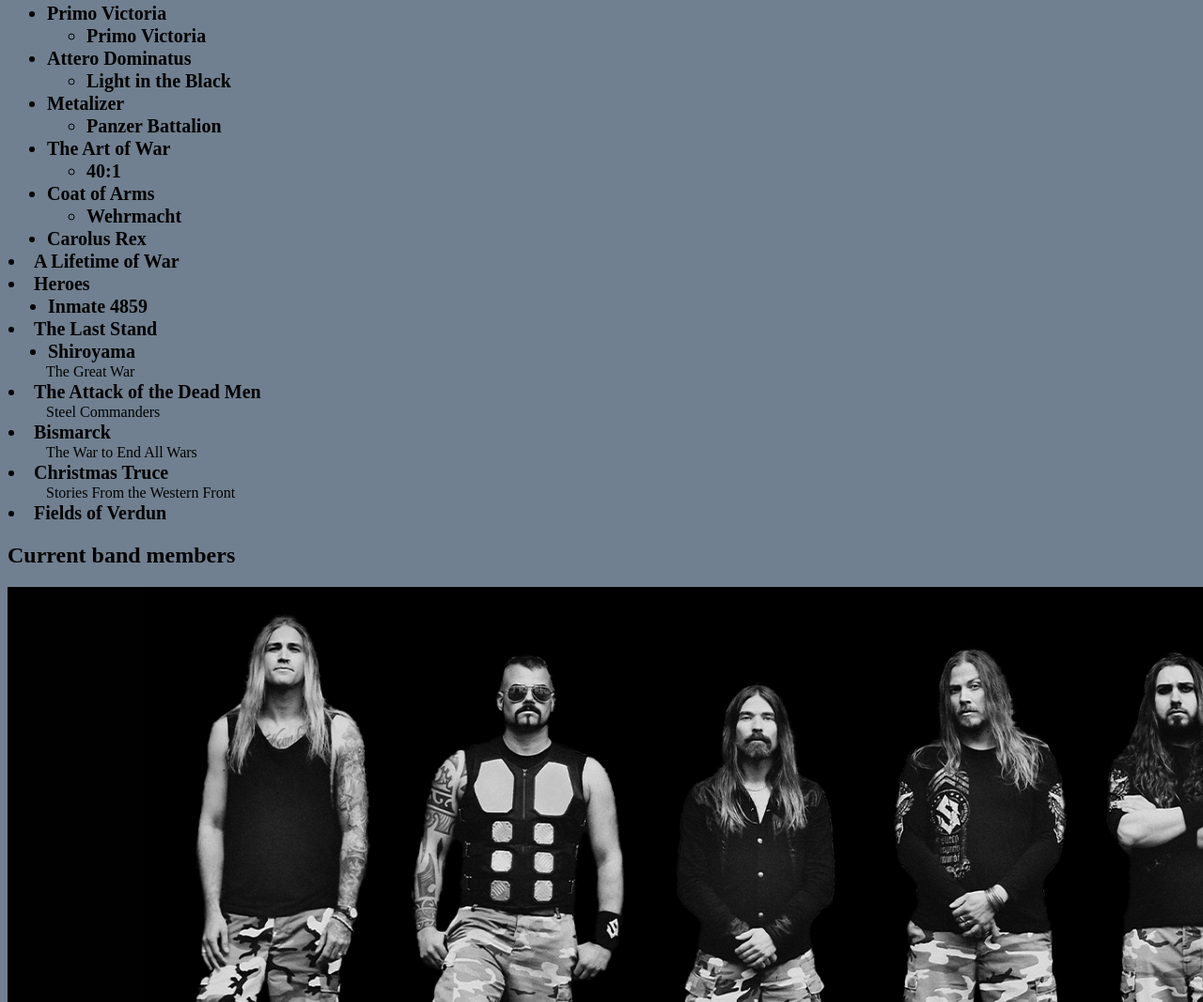
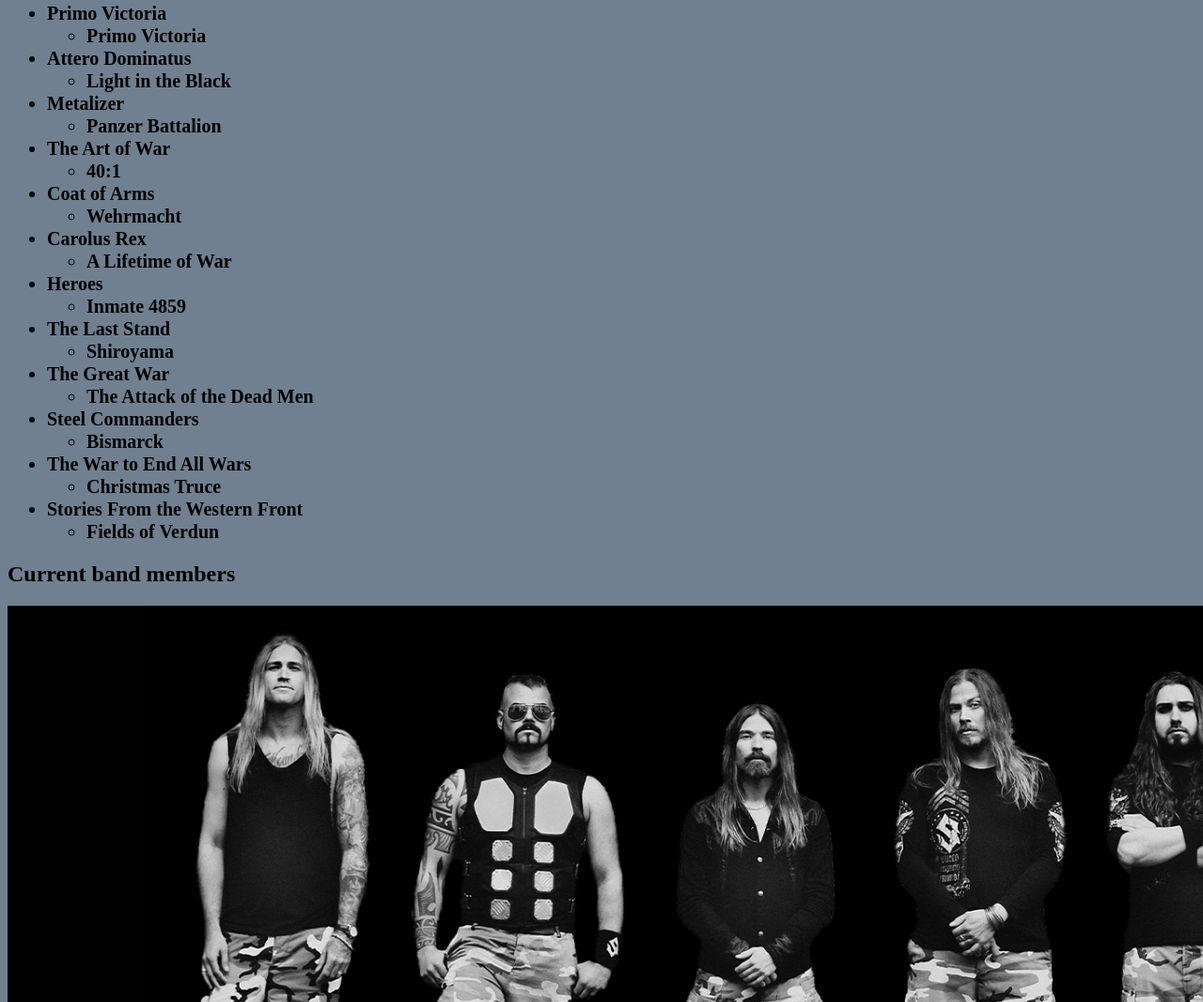
Before and after one commit to noagero/informatika_html_projekt, a plain HTML site: page index.html in a window 1280 px wide. Shown: the part 1386-2453 px from the top of the page at 94% size. Drawn offline with Linux system fonts and the light colour scheme.

Commit message:
Update index.html

```diff
--- a/index.html
+++ b/index.html
@@ -8,7 +8,7 @@
 </head>
 
 <body>
-    <a name="top"></a>
+    <a id="top"></a>
     <div class="top">
         <a href="#top">Go back to the top of the page</a>
     </div>
@@ -52,23 +52,23 @@
             <li>Metalizer<ul>
             <li>Panzer Battalion</li></ul></li>
             <li>The Art of War<ul>
-            <li>40:1</li></li></ul>
+            <li>40:1</li></ul></li>
             <li>Coat of Arms<ul>
             <li>Wehrmacht</li></ul></li>
-            <li>Carolus Rex</ul>
+            <li>Carolus Rex<ul>
             <li>A Lifetime of War</li></ul></li>
             <li>Heroes<ul>
             <li>Inmate 4859</li></ul></li>
             <li>The Last Stand<ul>
             <li>Shiroyama</li></ul></li>
-            <ul>The Great War</ul>
-            <li>The Attack of the Dead Men</li>
-            <ul>Steel Commanders</ul>
-            <li>Bismarck</li>
-            <ul>The War to End All Wars</ul>
-            <li>Christmas Truce</li>
-            <ul>Stories From the Western Front</ul>
-            <li>Fields of Verdun</li>
+            <li>The Great War<ul>
+            <li>The Attack of the Dead Men</li></ul></li>
+            <li>Steel Commanders<ul>
+            <li>Bismarck</li></ul></li>
+            <li>The War to End All Wars<ul>
+            <li>Christmas Truce</li></ul></li>
+            <li>Stories From the Western Front<ul>
+            <li>Fields of Verdun</li></ul></li>
         </ul>
         </div>
         </div>
@@ -84,7 +84,7 @@
     <area shape="rect" coords="1161,50,1370,707" href="https://sabaton.fandom.com/wiki/Chris_R%C3%B6rland" alt="Chris Rörland">
 </map>
     </div>
-          <img src="html_validator.png" alt="html_validator" width="95px" height="40px">
+          <img src="html_validator.png" alt="html_validator"  width="95" height="40">
     <p>
         <a href="http://jigsaw.w3.org/css-validator/check/referer">
             <img style="border:0;width:88px;height:31px"
```
